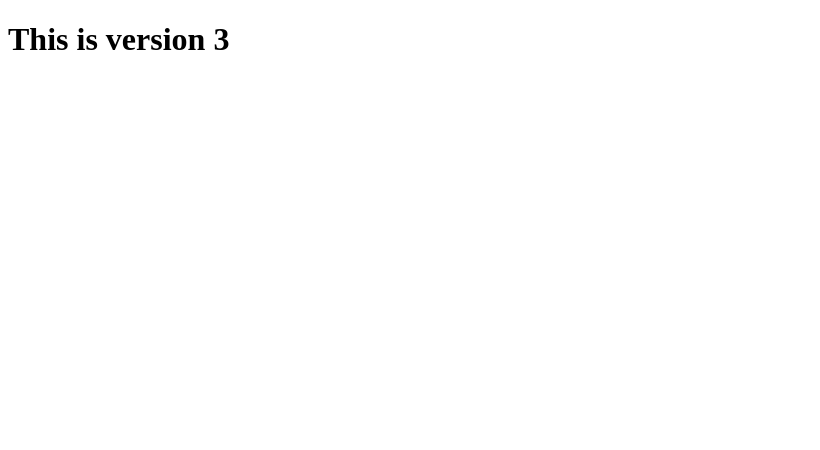
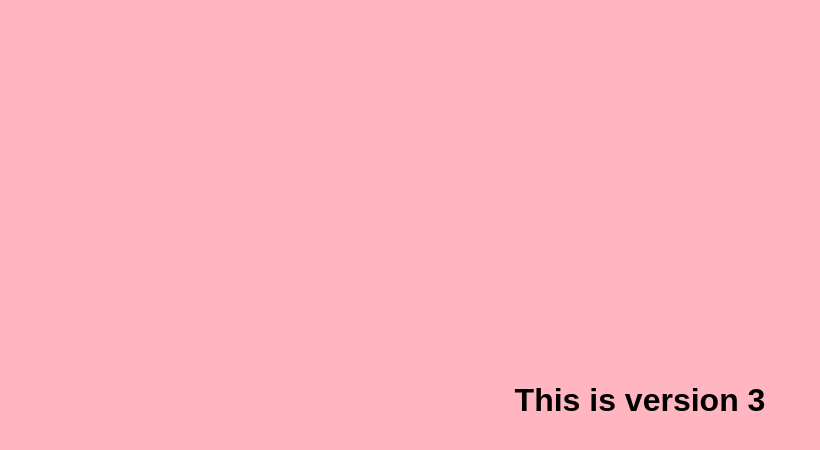
Before and after one commit to sheelaggarwal/myrepo, a plain HTML site: page index.html in a window 1280 px wide. Shown: the whole page, without its empty margins (0-820 px from the left). Drawn offline with Linux system fonts and the light colour scheme.

Commit message:
Added design for website

```diff
--- a/index.html
+++ b/index.html
@@ -3,6 +3,7 @@
 <head>
     <meta charset="UTF-8">
     <meta name="viewport" content="width=device-width, initial-scale=1.0">
+    <link rel="stylesheet" href="style.css">
     <title>Document</title>
 </head>
 <body>
--- /dev/null
+++ b/style.css
@@ -0,0 +1,10 @@
+body {
+    background: lightpink;
+    font-family: Arial, Helvetica, sans-serif;
+    margin: 0;
+    padding: 0;
+    display: flex;
+    justify-content: center;
+    align-items: center;
+    height: 100vh;
+}
```
